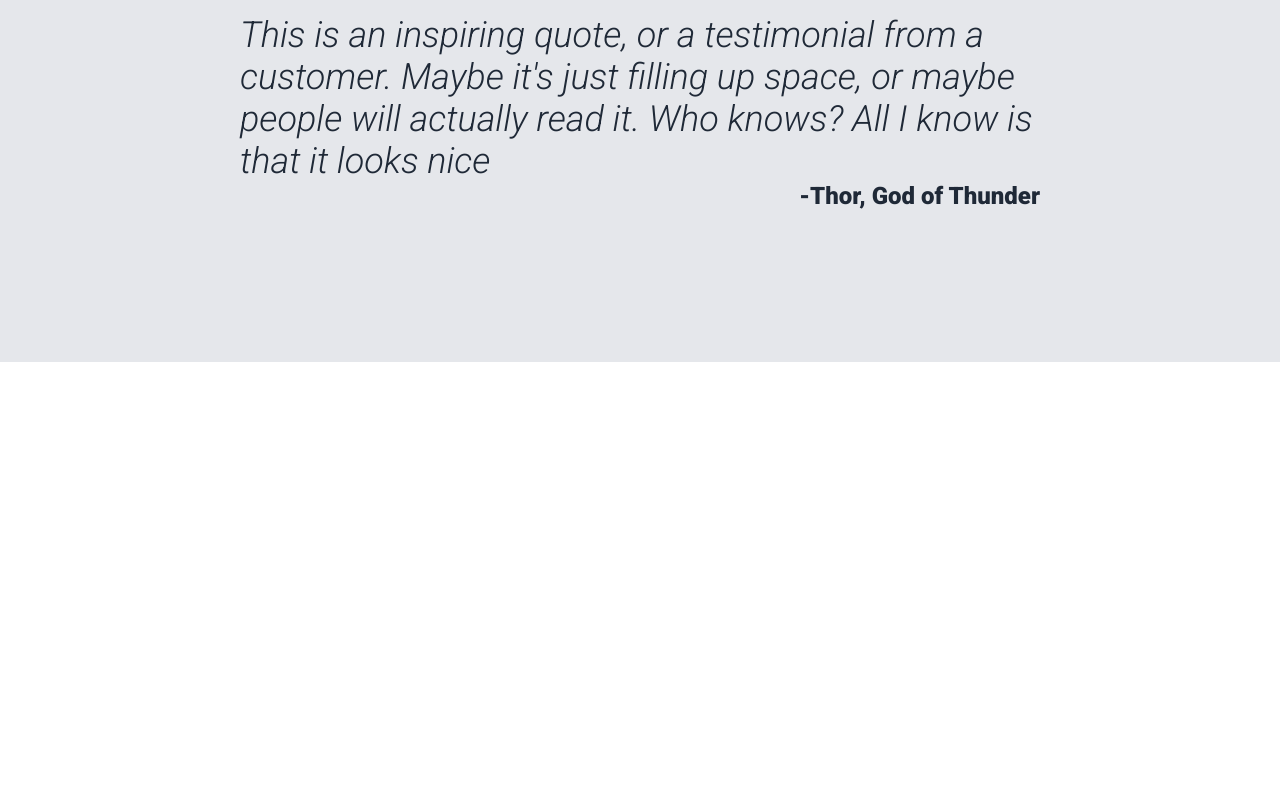
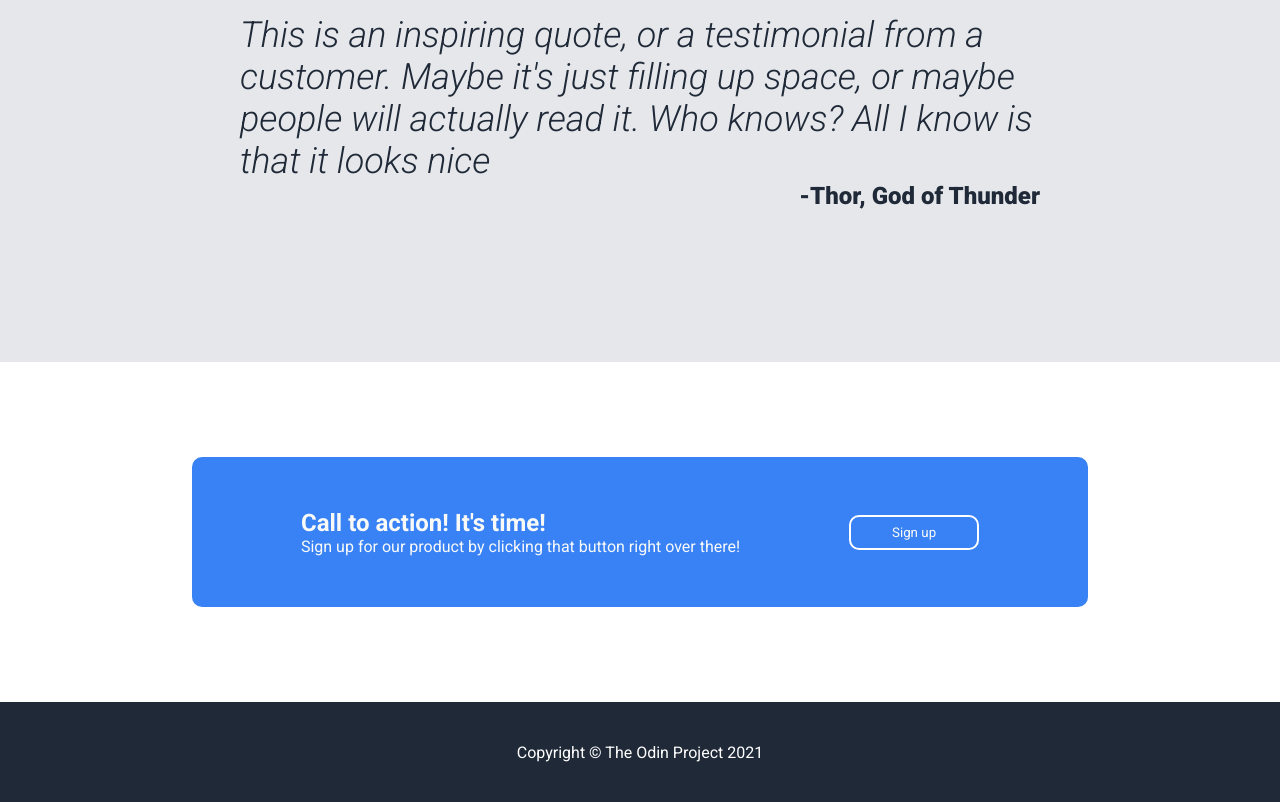
Before and after one commit to Angry3vilbot/simple-landing-page, a plain HTML site: page index.html in a window 1280 px wide. Shown: the part 1053-1855 px from the top of the page. Before the commit the page ends 1415 px from the top, so only its background shows below. Drawn offline with Linux system fonts and the light colour scheme.

Commit message:
Finish the website, add styling to quote section, add footer with styling

```diff
--- a/index.html
+++ b/index.html
@@ -43,5 +43,17 @@
 	<p>This is an inspiring quote, or a testimonial from a customer. Maybe it's just filling up space, or maybe people will actually read it. Who knows? All I know is that it looks nice</p>
 	<p id="quoteAuthor">-Thor, God of Thunder</p>
 </div>
+<div id="actionCallContainer">
+	<div id="actionCall">
+		<div id="actionText">
+			<h2>Call to action! It's time!</h2>
+			<p>Sign up for our product by clicking that button right over there!</p>
+		</div>
+		<button>Sign up</button>
+	</div>
+</div>
+<footer>
+	<p>Copyright &copy The Odin Project 2021</p>
+</footer>
 </body>
 </html>
--- a/style.css
+++ b/style.css
@@ -121,3 +121,36 @@ header{
 	font-size: 24px;
 	text-align: right;
 }
+#actionCallContainer{
+	width: 100%;
+	height: 340px;
+	display: flex;
+	align-items: center;
+	justify-content: center;
+	color: #F9FAF8;
+}
+#actionCall{
+	background-color: #3882F6;
+	width: 70%;
+	height: 150px;
+	display: flex;
+	align-items: center;
+	justify-content: space-evenly;
+	border-radius: 10px;
+}
+#actionCall button{
+	background-color: #3882F6;
+	width: 130px;
+	height: 35px;
+	border: solid 2px white;
+	border-radius: 10px;
+	color: #F9FAF8;
+}
+footer{
+	background-color: var(--heroColor);
+	color: white;
+	height: 100px;
+	display: flex;
+	justify-content: center;
+	align-items: center;
+}
```
